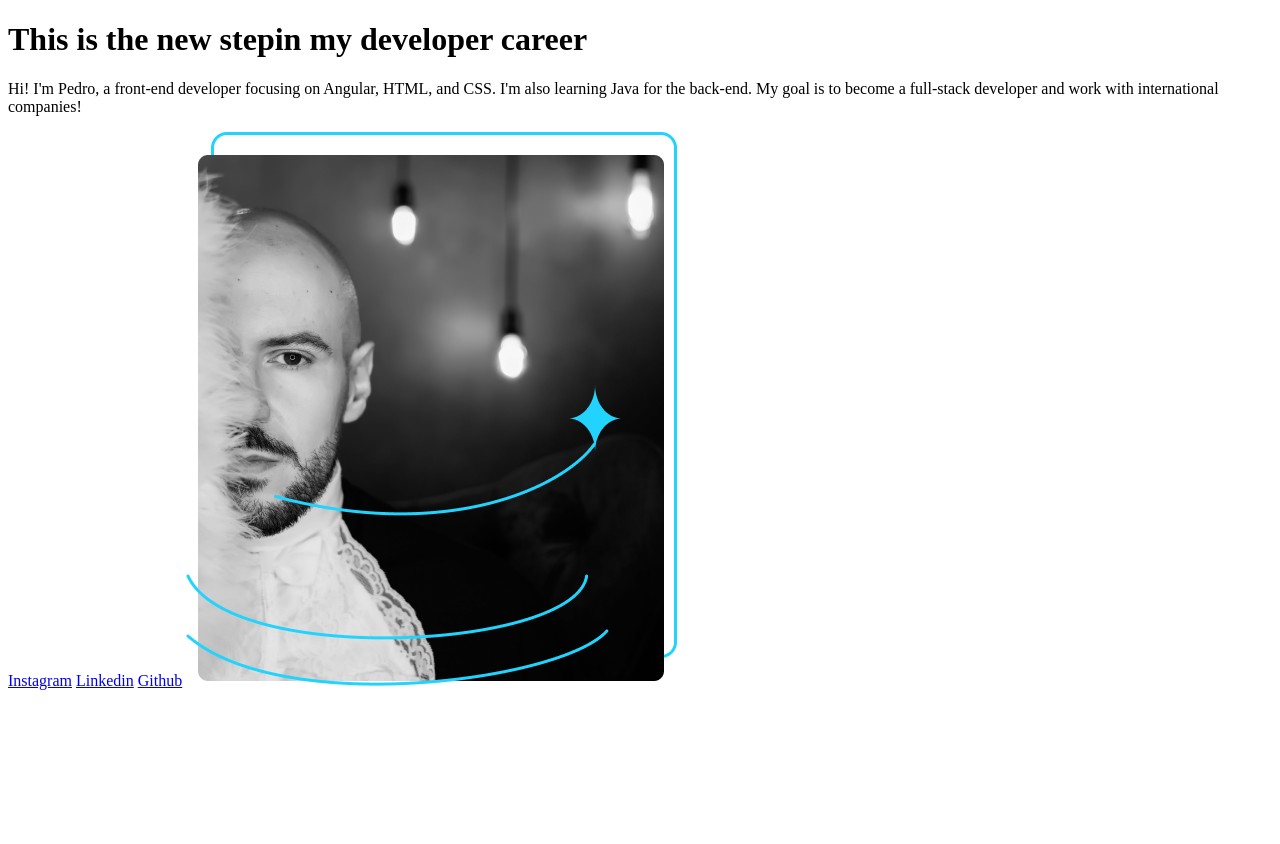
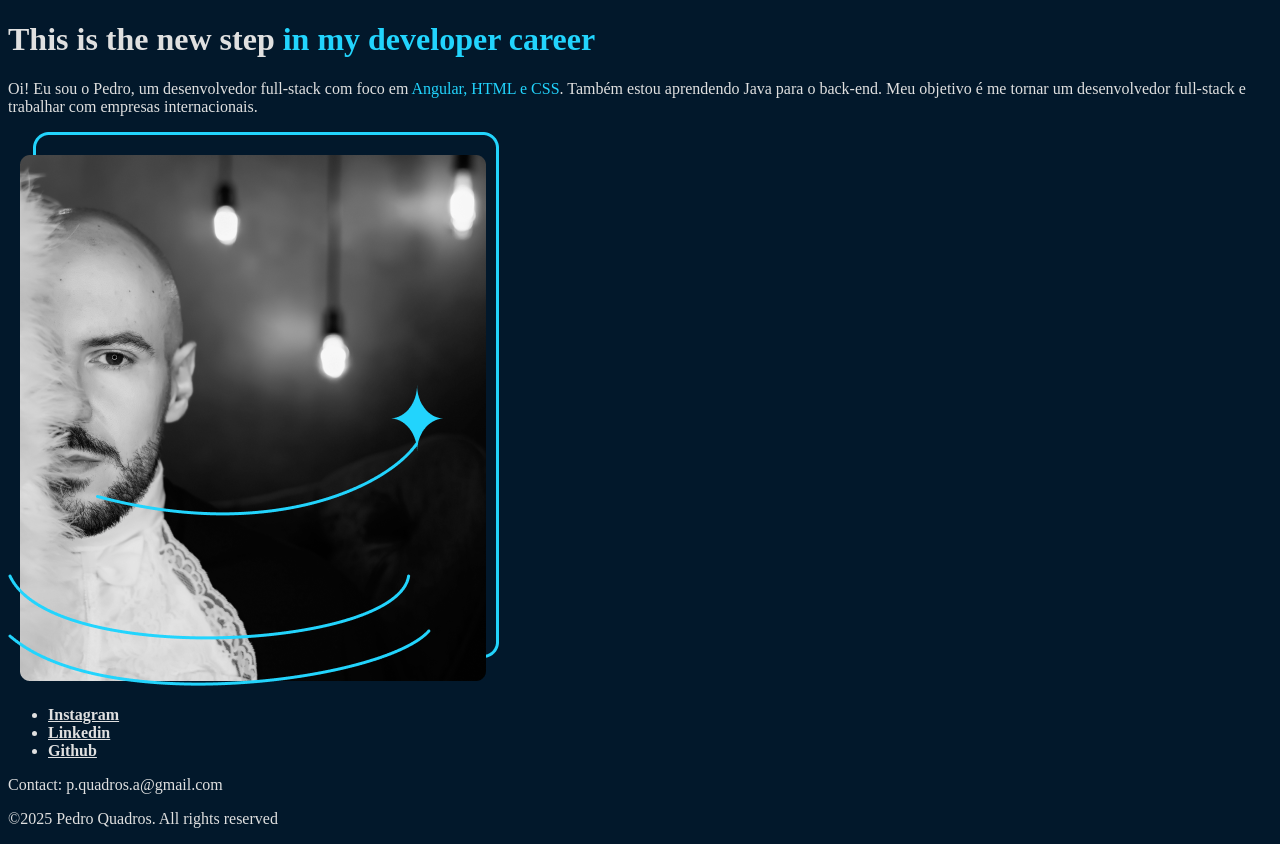
Before and after one commit to PedroQuadrosA/Alura, a plain HTML site: page front-end/index.html in a window 1280 px wide. Before the commit the page ends 800 px from the top, so only its background shows below. Drawn offline with Linux system fonts and the light colour scheme.

Commit message:
adicionado css e remoção de imagem

```diff
--- a/front-end/index.html
+++ b/front-end/index.html
@@ -5,21 +5,26 @@
     <meta http-equiv="X-UA-Compatible" content="IE-edge">
     <meta name="viewport" content="width=device-width, initial-scale=1.0">
     <title>Portifólio</title>
+    <link rel="stylesheet" href="style.css">
 </head>
 <body>
    <header>
 
    </header>
    <main>
-    <h1>This is the new step<strong>in my developer career</strong></h1>
-    <p>Hi! I'm Pedro, a front-end developer focusing on Angular, HTML, and CSS. I'm also learning Java for the back-end. My goal is to become a full-stack developer and work with international companies!</p>
-    <a href="https://www.instagram.com/pedrok.qa">Instagram</a>
-    <a href="https://www.linkedin.com/in/pedro-quadros-alves/">Linkedin</a>
-    <a href="https://github.com/PedroQuadrosA">Github</a>
+    <h1>This is the new step <strong>in my developer career</strong></h1>
+    <p>Oi! Eu sou o Pedro, um desenvolvedor full-stack com foco em <span>Angular, HTML e CSS</span>. Também estou aprendendo Java para o back-end. Meu objetivo é me tornar um desenvolvedor full-stack e trabalhar com empresas internacionais.</p>
     <img src="Imagem.png" alt="Foto de Perfil">
+    <ul>
+        <li><a href="https://www.instagram.com/pedrok.qa">Instagram</a></li>
+        <li><a href="https://www.linkedin.com/in/pedro-quadros-alves/">Linkedin</a></li>
+        <li><a href="https://github.com/PedroQuadrosA">Github</a></li>
+    </ul>
+
    </main>
    <footer>
-
+    <p>Contact: p.quadros.a@gmail.com</p>
+    <p>&copy;2025 Pedro Quadros. All rights reserved</p>
    </footer>
 </body>
 </html>
--- /dev/null
+++ b/front-end/style.css
@@ -0,0 +1,22 @@
+body {
+    background-color: #02182B;
+    color: #E0E0E0;
+}
+
+h1 {
+    color: #E0E0E0;
+    font-weight: bold;
+}
+
+a {
+    color: #E0E0E0;
+    font-weight: bold;
+}
+
+strong {
+    color: #22d4fd;
+}
+
+span {
+    color: #22d4fd;
+}
```
Also changed, not shown: Exercicios/exercicios-html/lista2.html (added, +11 -0 lines), front-end/html.png (deleted).
